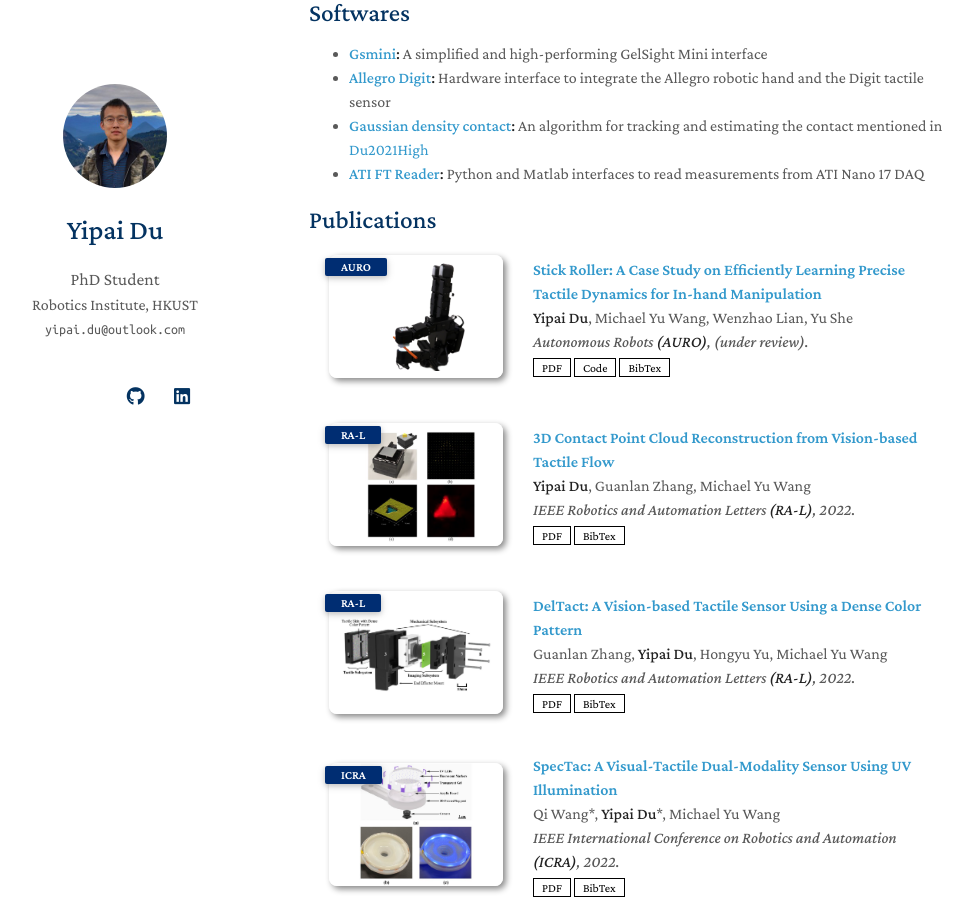
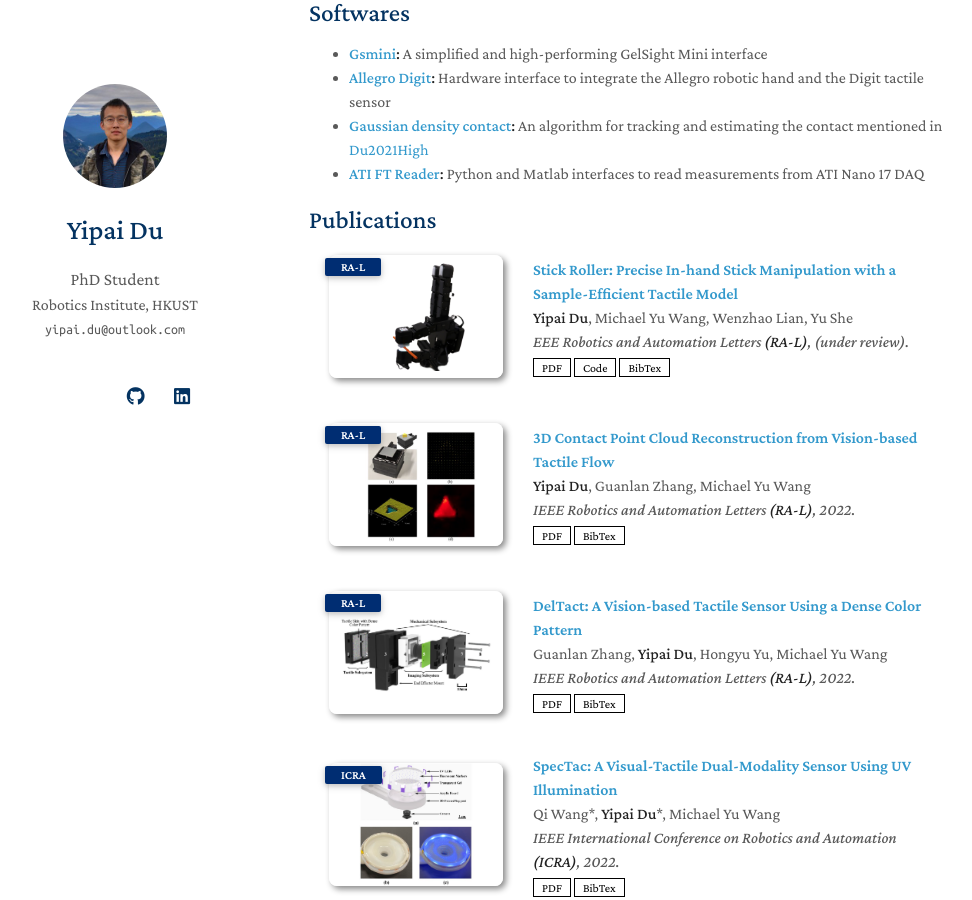
Before and after one commit to duyipai/duyipai.github.io, a Jekyll site: the page built from index.md, in a window 1280 px wide and 900 px high, scrolled down 927 px. Shown: the whole window, without its empty margins (161-1133 px from the left). Built offline with Jekyll 4.4.1, drawn with Linux system fonts in a browser that asks for light colours; nearby versions of some CDN libraries; a style sheet for code colours, icons or effects is not loaded; our own code applies the rules of GitHub Pages for plain Markdown files.

Commit message:
update in 2024

```diff
--- a/_data/publications.yml
+++ b/_data/publications.yml
@@ -1,9 +1,9 @@
 main:
 
-  - title: "Stick Roller: A Case Study on Efficiently Learning Precise Tactile Dynamics for In-hand Manipulation"
+  - title: "Stick Roller: Precise In-hand Stick Manipulation with a Sample-Efficient Tactile Model"
     authors: <strong>Yipai Du</strong>, Michael Yu Wang, Wenzhao Lian, Yu She
-    conference_short: AURO
-    conference: Autonomous Robots <strong>(AURO)</strong>, (under review).
+    conference_short: RA-L
+    conference: EEE Robotics and Automation Letters <strong>(RA-L)</strong>, (under review).
     pdf: ./assets/files/Du2023Stick.pdf
     code: https://github.com/duyipai/Allegro_Digit/tree/manipulation
     bibtex: ./assets/files/Du2023Stick.txt
```
Also changed, not shown: 1 other file.
